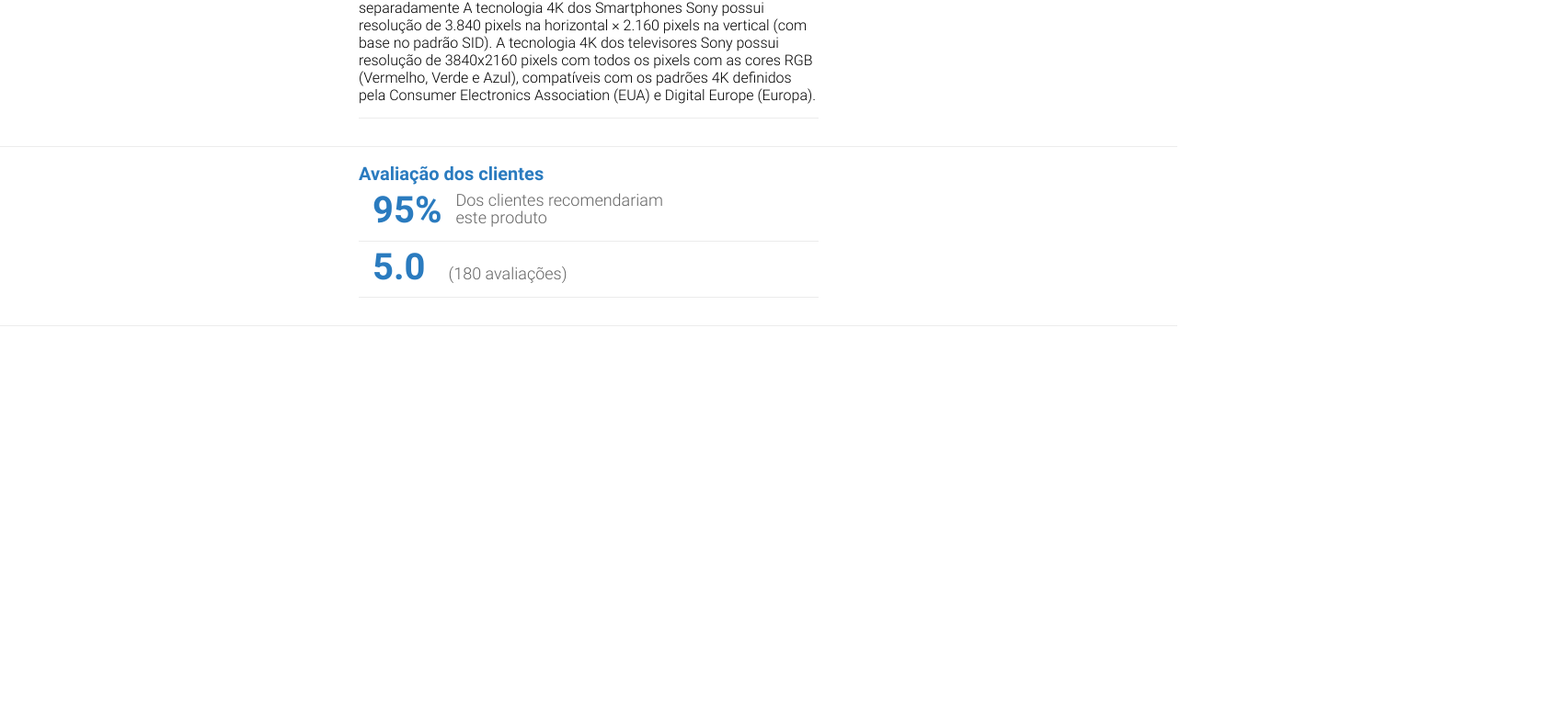
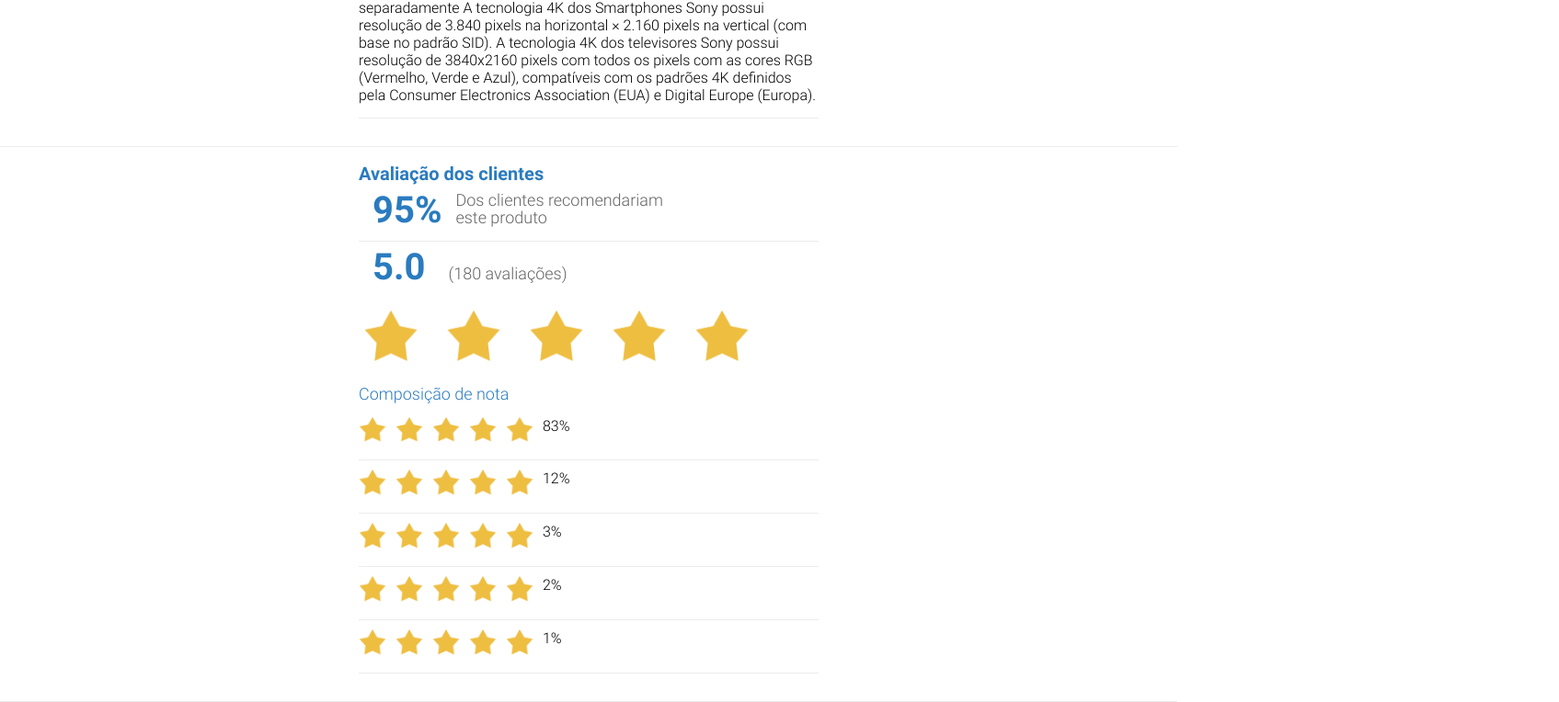
Before and after one commit to a2martins/landing-page, an Angular app: page / in a window 1280 px wide. Shown: the part 2713-3477 px from the top of the page at 92% size, 1695 px wide, since content can reach past the window. Before the commit the page ends 3068 px from the top, so only its background shows below. Built offline with nearby package versions, Linux system fonts and the light colour scheme.

Commit message:
Composição de nota
Composição de nota

```diff
--- a/src/app/app.component.css
+++ b/src/app/app.component.css
@@ -30,19 +30,43 @@ section.container-block {
   max-width: 500px;
 }
 
+.box {
+  margin: 10px 0;
+  padding-bottom: 15px;
+}
+
+.box-info {
+  border-bottom: 1px solid #ececec;
+}
+
 .container-thumbnails {
   display: flex;
   flex-direction: row;
 }
 
 .thumbnails {
-  border: 1px solid #ececec;
+  width: 80px;
   padding: 5px;
   margin-right: 10px;
 }
 
+.thumbnails-border {
+  border: 1px solid #ececec;
+}
+
 .thumbnails .active {
   border: 1px solid #2a7bbf;
+}
+
+.thumbnails-mini {
+  width: 40px;
+}
+.thumbnails img.thumbnails-stars {
+  width: 60px;
+}
+
+.thumbnails-mini img.thumbnails-mini-stars {
+  width: 30px;
 }
 
 .container-title {
@@ -56,12 +80,6 @@ section.container-block {
   padding: 10px;
   text-align: left;
   color: #2a7bbf;
-}
-
-.box-info {
-  margin: 10px 0;
-  border-bottom: 1px solid #ececec;
-  padding-bottom: 15px;
 }
 
 .characteristcs-name {
--- a/src/app/app.component.html
+++ b/src/app/app.component.html
@@ -12,31 +12,31 @@
 
     <div [className]="'container-thumbnails'">
       <!-- IMAGES 65 x 65 -->
-      <div [className]="'thumbnails active'">
+      <div [className]="'thumbnails thumbnails-border active'">
         <img
           src="http://www.casasbahia-imagens.com.br/Control/ArquivoExibir.aspx?IdArquivo=872783857"
         />
       </div>
 
-      <div [className]="'thumbnails'">
+      <div [className]="'thumbnails thumbnails-border'">
         <img
           src="http://www.casasbahia-imagens.com.br/Control/ArquivoExibir.aspx?IdArquivo=872783857"
         />
       </div>
 
-      <div [className]="'thumbnails'">
+      <div [className]="'thumbnails thumbnails-border'">
         <img
           src="http://www.casasbahia-imagens.com.br/Control/ArquivoExibir.aspx?IdArquivo=872783857"
         />
       </div>
 
-      <div [className]="'thumbnails'">
+      <div [className]="'thumbnails thumbnails-border'">
         <img
           src="http://www.casasbahia-imagens.com.br/Control/ArquivoExibir.aspx?IdArquivo=872783857"
         />
       </div>
 
-      <div [className]="'thumbnails'">
+      <div [className]="'thumbnails thumbnails-border'">
         <img
           src="http://www.casasbahia-imagens.com.br/Control/ArquivoExibir.aspx?IdArquivo=872783857"
         />
@@ -69,7 +69,7 @@
 
       <div
         *ngFor="let characteristc of characteristics"
-        [className]="'box-info'"
+        [className]="'box box-info'"
       >
         <div [className]="'characteristcs-name'">{{characteristc.Nome}}</div>
         <div [className]="'characteristcs-value'">{{characteristc.Valor}}</div>
@@ -83,7 +83,7 @@
 
       <div
         *ngFor="let specification of specifications"
-        [className]="'box-info'"
+        [className]="'box box-info'"
       >
         <div [className]="'characteristcs-name'">{{specification.Nome}}</div>
         <div [className]="'characteristcs-value'">{{specification.Valor}}</div>
@@ -95,7 +95,7 @@
     <div [className]="'box-center'">
       <h2 [className]="'subject'">Avaliação dos clientes</h2>
 
-      <div [className]="'box-info'">
+      <div [className]="'box box-info'">
         <span [className]="'percent-avaliation'">
           {{avaliations.porcentagemRecomendacao}}%
         </span>
@@ -107,7 +107,7 @@
         </div>
       </div>
 
-      <div [className]="'box-info'">
+      <div [className]="'box'">
         <span [className]="'note-avaliation'">
           {{avaliations.nota}}.0
         </span>
@@ -116,6 +116,77 @@
           ({{avaliations.quantidadeAvaliacoes}} avaliações)
         </span>
       </div>
+
+      <div [className]="'container-thumbnails'">
+        <!-- IMAGES 65 x 65 -->
+        <div [className]="'thumbnails'">
+          <img [className]="'thumbnails-stars'" src="/assets/images/star.png" />
+        </div>
+
+        <div [className]="'thumbnails'">
+          <img [className]="'thumbnails-stars'" src="/assets/images/star.png" />
+        </div>
+
+        <div [className]="'thumbnails'">
+          <img [className]="'thumbnails-stars'" src="/assets/images/star.png" />
+        </div>
+
+        <div [className]="'thumbnails'">
+          <img [className]="'thumbnails-stars'" src="/assets/images/star.png" />
+        </div>
+
+        <div [className]="'thumbnails'">
+          <img [className]="'thumbnails-stars'" src="/assets/images/star.png" />
+        </div>
+      </div>
+
+      <p [className]="'subtitle'">Composição de nota</p>
+      <div
+        [className]="'box box-info'"
+        *ngFor="let composicaoNota of avaliations.composicaoNota"
+      >
+        <div [className]="'container-thumbnails'">
+          <!-- IMAGES 65 x 65 -->
+          <div [className]="'thumbnails-mini'">
+            <img
+              [className]="'thumbnails-mini-stars'"
+              src="/assets/images/star.png"
+            />
+          </div>
+
+          <div [className]="'thumbnails-mini'">
+            <img
+              [className]="'thumbnails-mini-stars'"
+              src="/assets/images/star.png"
+            />
+          </div>
+
+          <div [className]="'thumbnails-mini'">
+            <img
+              [className]="'thumbnails-mini-stars'"
+              src="/assets/images/star.png"
+            />
+          </div>
+
+          <div [className]="'thumbnails-mini'">
+            <img
+              [className]="'thumbnails-mini-stars'"
+              src="/assets/images/star.png"
+            />
+          </div>
+
+          <div [className]="'thumbnails-mini'">
+            <img
+              [className]="'thumbnails-mini-stars'"
+              src="/assets/images/star.png"
+            />
+          </div>
+
+          <div>
+            <span>{{composicaoNota.porcentagem}}%</span>
+          </div>
+        </div>
+      </div>
     </div>
   </section>
 </main>
--- a/src/styles.css
+++ b/src/styles.css
@@ -38,6 +38,13 @@ button {
   color: #2a7bbf;
 }
 
+.subtitle {
+  font-weight: 300;
+  font-size: 18px;
+  color: #2a7bbf;
+  margin: 15px 0;
+}
+
 .text {
   font-size: 18px;
   color: #646464;
```
Also changed, not shown: src/assets/images/star-disabled.png (added), src/assets/images/start_disabled.png (deleted).
